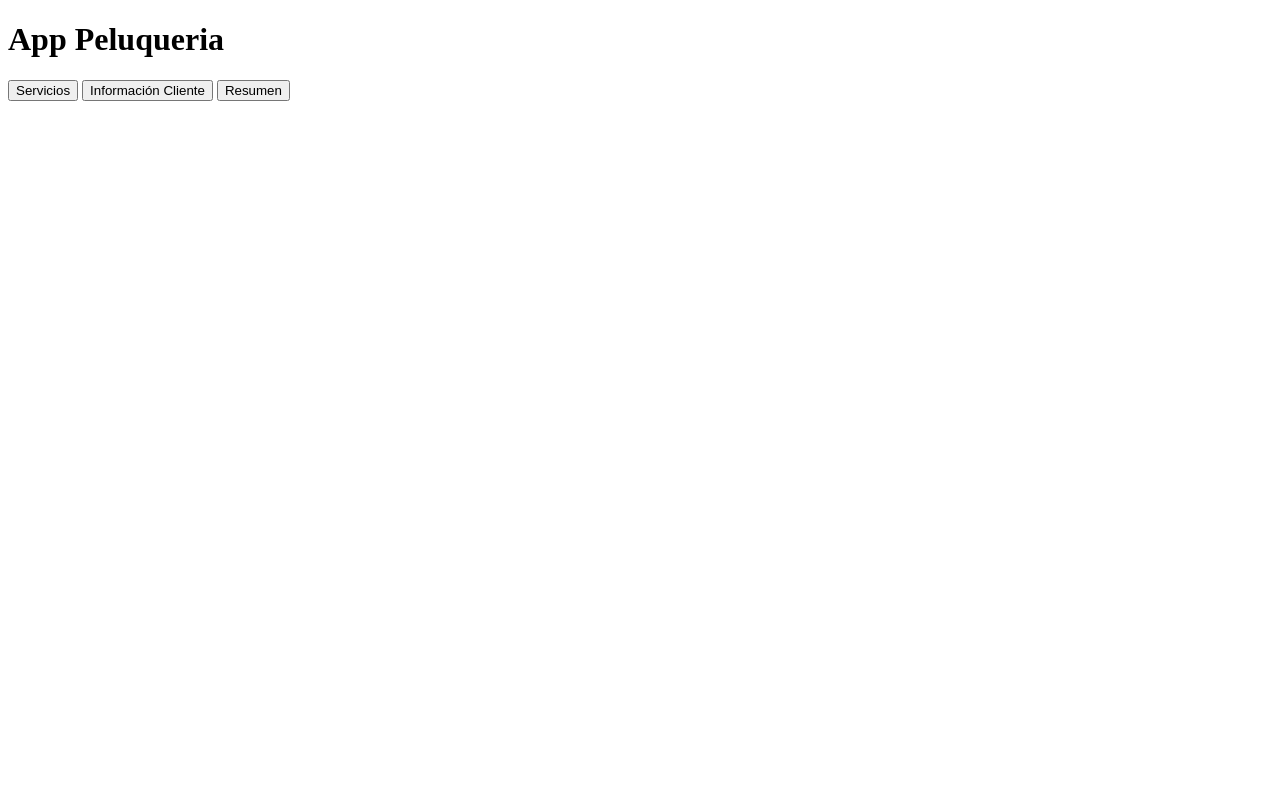
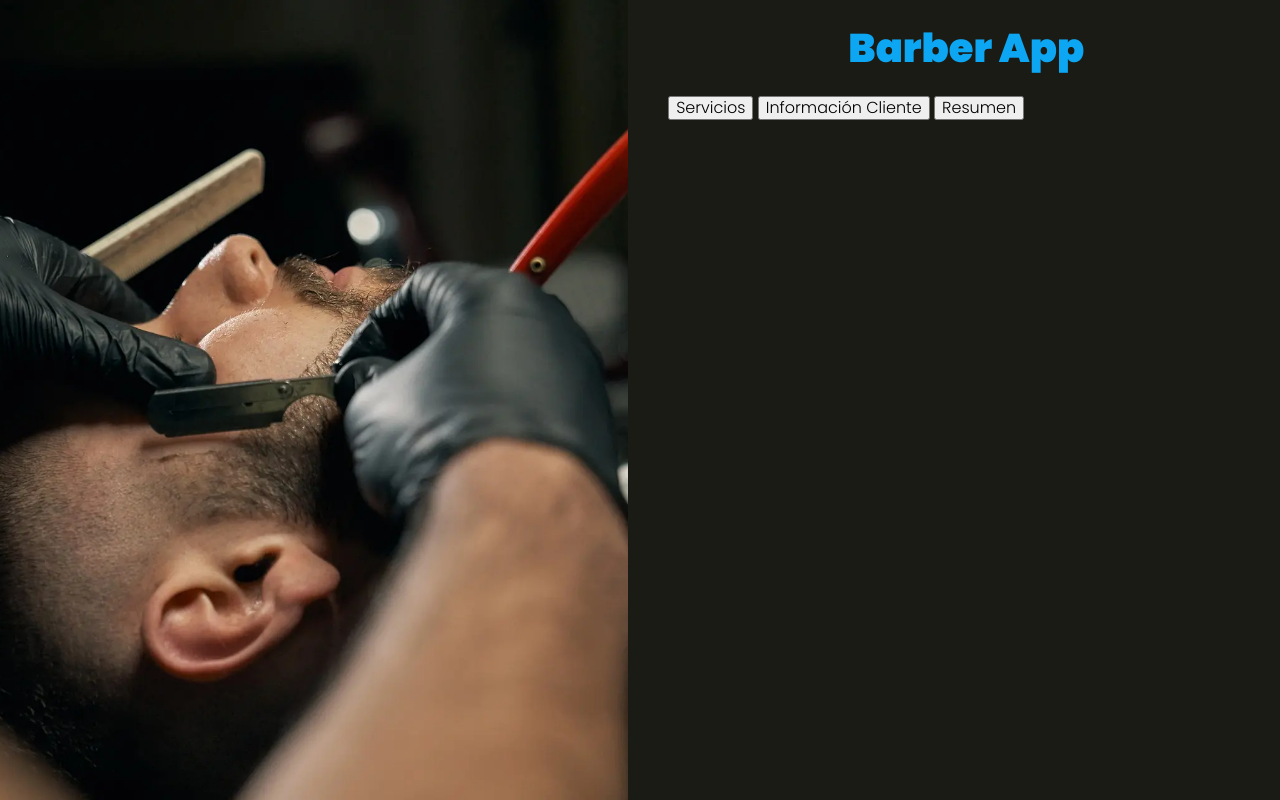
Before and after one commit to angelmgl/barberapp, a website with bundled scripts: page index.html in a window 1280 px wide. Built offline with nearby package versions, Linux system fonts and the light colour scheme; files whose address does not match are found by name.

Commit message:
Layout created

```diff
--- a/gulpfile.js
+++ b/gulpfile.js
@@ -1,25 +1,25 @@
-const { src, dest, watch , parallel } = require('gulp');
-const sass = require('gulp-sass');
-const autoprefixer = require('autoprefixer');
-const postcss    = require('gulp-postcss')
-const sourcemaps = require('gulp-sourcemaps')
-const cssnano = require('cssnano');
-const concat = require('gulp-concat');
-const terser = require('gulp-terser-js');
-const rename = require('gulp-rename');
-const imagemin = require('gulp-imagemin');
-const notify = require('gulp-notify');
-const cache = require('gulp-cache');
-const webp = require('gulp-webp');
+const { src, dest, watch, parallel } = require("gulp");
+//const sass = require("gulp-sass");
+//const autoprefixer = require("autoprefixer");
+//const postcss = require("gulp-postcss");
+const sourcemaps = require("gulp-sourcemaps");
+//const cssnano = require("cssnano");
+const concat = require("gulp-concat");
+const terser = require("gulp-terser-js");
+const rename = require("gulp-rename");
+const imagemin = require("gulp-imagemin");
+const notify = require("gulp-notify");
+const cache = require("gulp-cache");
+const webp = require("gulp-webp");
 
 const paths = {
-    scss: 'src/scss/**/*.scss',
-    js: 'src/js/**/*.js',
-    imagenes: 'src/img/**/*'
-}
+    scss: "src/scss/**/*.scss",
+    js: "src/js/**/*.js",
+    images: "src/img/**/*",
+};
 
 // css es una función que se puede llamar automaticamente
-function css() {
+/* function css() {
     return src(paths.scss)
         .pipe(sourcemaps.init())
         .pipe(sass())
@@ -27,41 +27,45 @@ function css() {
         // .pipe(postcss([autoprefixer()]))
         .pipe(sourcemaps.write('.'))
         .pipe( dest('./build/css') );
-}
-
+} */
 
 function javascript() {
     return src(paths.js)
-      .pipe(sourcemaps.init())
-      .pipe(concat('bundle.js')) // final output file name
-      .pipe(terser())
-      .pipe(sourcemaps.write('.'))
-      .pipe(rename({ suffix: '.min' }))
-      .pipe(dest('./build/js'))
+        .pipe(sourcemaps.init())
+        .pipe(concat("bundle.js")) // final output file name
+        .pipe(terser())
+        .pipe(sourcemaps.write("."))
+        .pipe(rename({ suffix: ".min" }))
+        .pipe(dest("./build/js"));
 }
 
-function imagenes() {
-    return src(paths.imagenes)
-        .pipe(cache(imagemin({ optimizationLevel: 3})))
-        .pipe(dest('build/img'))
-        .pipe(notify({ message: 'Imagen Completada'}));
+function images() {
+    return src(paths.images)
+        .pipe(cache(imagemin({ optimizationLevel: 3 })))
+        .pipe(dest("build/img"))
+        .pipe(notify({ message: "Imagen Completada" }));
 }
 
-function versionWebp() {
-    return src(paths.imagenes)
-        .pipe( webp() )
-        .pipe(dest('build/img'))
-        .pipe(notify({ message: 'Imagen Completada'}));
+function toWebp() {
+    return src(paths.images)
+        .pipe(webp())
+        .pipe(dest("build/img"))
+        .pipe(notify({ message: "Imagen Completada" }));
 }
 
-
-function watchArchivos() {
-    watch( paths.scss, css );
-    watch( paths.js, javascript );
-    watch( paths.imagenes, imagenes );
-    watch( paths.imagenes, versionWebp );
+function watchFiles() {
+    //watch(paths.scss, css);
+    watch(paths.js, javascript);
+    watch(paths.images, images);
+    watch(paths.images, toWebp);
 }
 
-exports.css = css;
-exports.watchArchivos = watchArchivos;
-exports.default = parallel(css, javascript,  imagenes, versionWebp, watchArchivos );
+//exports.css = css;
+exports.watchFiles = watchFiles;
+exports.default = parallel(
+    //css,
+    javascript,
+    images,
+    toWebp,
+    watchFiles
+);
--- a/index.html
+++ b/index.html
@@ -1,19 +1,23 @@
 <!DOCTYPE html>
-<html lang="en">
+<html lang="es">
     <head>
-    <meta charset="UTF-8">
-    <meta name="viewport" content="width=device-width, initial-scale=1.0">
+        <meta charset="UTF-8" />
+        <meta name="viewport" content="width=device-width, initial-scale=1.0" />
         <title>App Salón de Belleza</title>
-    <link href="https://fonts.googleapis.com/css2?family=Poppins:wght@300;700;900&display=swap" rel="stylesheet">
-    <link rel="stylesheet" href="build/css/app.css">
+        <link
+            href="https://fonts.googleapis.com/css2?family=Poppins:wght@300;700;900&display=swap"
+            rel="stylesheet"
+        />
+        <!-- <link rel="preload" href="build/css/app.css" as="style" />
+        <link rel="stylesheet" href="build/css/app.css" /> -->
+        <link rel="stylesheet" href="src/scss/app.css" />
     </head>
     <body>
-
         <div class="contenedor-estetica">
             <div class="imagen"></div>
             <div class="app">
                 <header class="header">
-                <h1>App Peluqueria</h1>
+                    <h1>Barber App</h1>
                 </header>
                 <nav class="tabs">
                     <button type="button">Servicios</button>
--- a/src/scss/app.scss
+++ b/src/scss/app.scss
@@ -3,3 +3,7 @@
 @import 'base/utilidades';
 @import 'base/mixins';
 @import 'base/globales';
+
+// layout
+
+@import 'layout/ui';
--- a/src/scss/base/_globales.scss
+++ b/src/scss/base/_globales.scss
@@ -6,11 +6,11 @@ html {
     box-sizing: inherit;
 }
 body {
-    font-family: $fuente_principal;
+    font-family: $mainFont;
     font-size: 1.6rem;
 }
 p {
-    color: $blanco;
+    color: $white;
     font-size: 2rem;
 }
 .contenedor {
@@ -28,20 +28,34 @@ img {
 }
 
 h1, h2, h3 {
-    font-family: $fuente_principal;
-    margin: 0 0 $separacion / 2 0 ;
+    font-family: $mainFont;
+    margin: 0 0 $gap / 2 0 ;
     font-weight: 900;
-    color: $azul;
+    color: $blue;
     text-align: center;
 }
 
 h1 {
-    font-size: 4rem;
+    font-size: 3rem;
+
+    @include tablet {
+        font-size: 4rem;
+    }
 }
+
 h2 {
-    font-size: 3.6rem;
+    font-size: 2.6rem;
+
+    @include tablet {
+        font-size: 3.6rem;
+    }
 }
+
 h3 {
-    font-size: 3rem;
+    font-size: 2.4rem;
     text-align: center;
+
+    @include tablet {
+        font-size: 3rem;
+    }
 }
--- a/src/scss/base/_mixins.scss
+++ b/src/scss/base/_mixins.scss
@@ -1,23 +1,24 @@
 /** Media Queries **/
-@mixin telefono {
-    @media (min-width: #{$telefono}) {
+@mixin mobile {
+    @media (min-width: 480px) {
         @content;
     }
 }
 
 @mixin tablet {
-    @media (min-width: #{$tablet}) {
+    @media (min-width: 768px) {
         @content;
     }
 }
 
 @mixin desktop {
-    @media (min-width: #{$desktop}) {
+    @media (min-width: 1144px) {
         @content;
     }
 }
-@mixin grid($columnas, $espaciado ) {
+
+@mixin grid($cols, $gap) {
     display: grid;
-    gap: $espaciado;
-    grid-template-columns: repeat($columnas, 1fr);
+    grid-template-columns: repeat($cols, 1fr);
+    gap: $gap;
 }
--- a/src/scss/base/_variables.scss
+++ b/src/scss/base/_variables.scss
@@ -1,22 +1,17 @@
-// Fuentes
-$fuente_principal: 'Poppins', sans-serif;
+// fonts
+$mainFont: 'Poppins', sans-serif;
 
-// Tamaño de Media Queries
-$telefono: 480px;
-$tablet: 768px;
-$desktop: 1024px;
+// colors
+$blue: #0da6f3;
+$dark: #1a1b15;
+$white: #FFFFFF;
+$gray: #e1e1e1;
 
-// Colores
-$azul: #0da6f3;
-$negro: #1a1b15;
-$blanco: #FFFFFF;
-$gris: #e1e1e1;
+$gap: 5rem;
 
-$separacion: 5rem;
+// sizes
 
-// Fuentes
-
-$delgada: 300;
+$tiny: 300;
 $regular : 400;
 $bold: 700;
 $black: 900
--- /dev/null
+++ b/src/scss/layout/_ui.scss
@@ -0,0 +1,28 @@
+html {
+    background-color: $dark;
+}
+
+.contenedor-estetica {
+    min-height: 100vh;
+
+    @include tablet {
+        @include grid(2, $gap / 2);
+    }
+
+    .imagen {
+        height: 30rem;
+        background-image: url(../../build/img/1.webp);
+        background-size: cover;
+        background-position: center center;
+
+        @include tablet {
+            height: auto;
+        }
+    }
+}
+
+.app {
+    width: 95%;
+    margin: 0 auto;
+    padding-top: $gap / 2;
+}
```
Also changed, not shown: build/img/1.jpg (added), build/img/1.webp (added), build/js/bundle.min.js (added), src/scss/app.css (added), 2 other files. Lines whose indentation alone changed are shown as unchanged.
